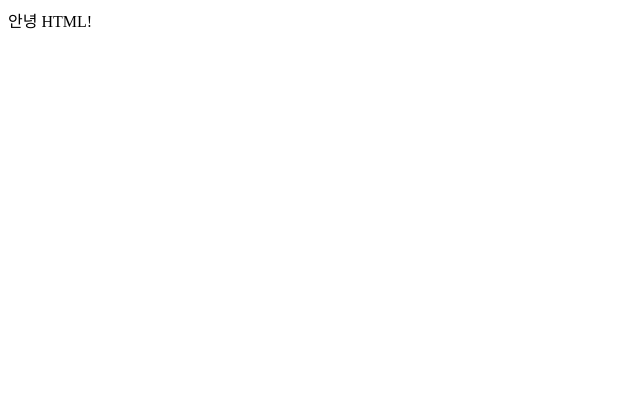
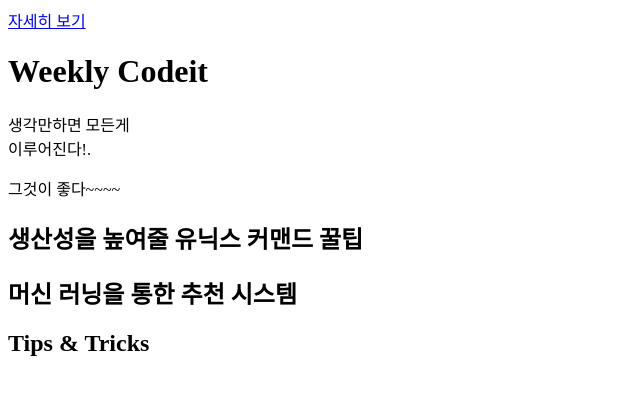
Before and after one commit to monindew/HTML-CSS, a plain HTML site: page index.html in a window 1280 px wide. Shown: the whole page, without its empty margins (0-640 px from the left). Drawn offline with Linux system fonts and the light colour scheme.

Commit message:
만드는중

```diff
--- a/index.html
+++ b/index.html
@@ -1,4 +1,18 @@
 <!DOCTYPE html>
 <html>
-    안녕 HTML!
+    <head>
+        <title>Weekly Codeit</title>
+        <meta charset="utf-8"> <!--meta는 시작과 끝을 표시하지 않는다.-->
+    </head>
+    <body>
+        <a href="https://codeit.kr">자세히 보기</a>
+        <h1>Weekly Codeit</h1>
+            <p>생각만하면 모든게<br> 이루어진다!.
+
+            </p>
+            <p>그것이 좋다~~~~</p>
+        <h2>생산성을 높여줄 유닉스 커맨드 꿀팁</h2>
+        <h2>머신 러닝을 통한 추천 시스템</h2>
+        <h2>Tips & Tricks</h2>
+    </body>
 </html>
```
